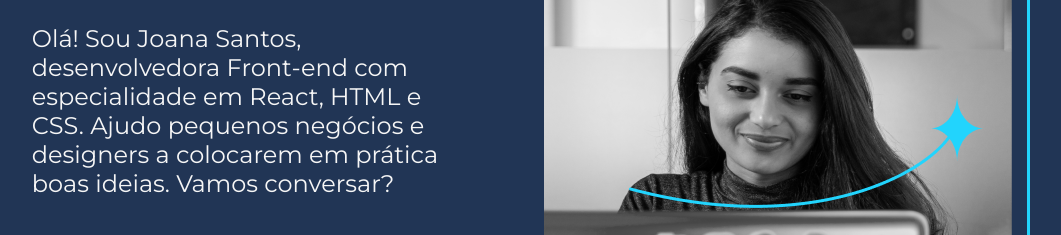
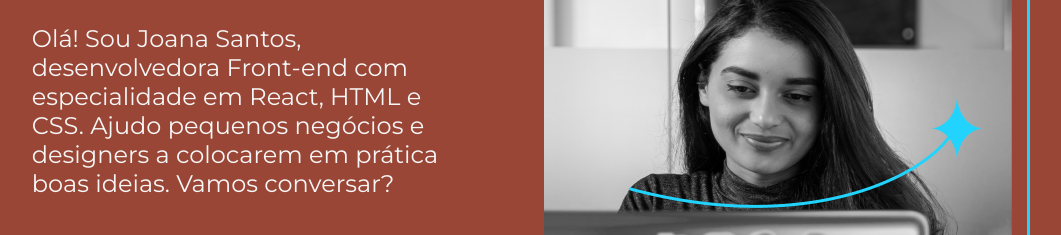
Before and after one commit to pauloglh/alura-cursos, a plain HTML site: page html-css/curso01/portifolio/index.html in a window 1280 px wide. Shown: the part 372-607 px from the top of the page, without its empty margins (109-1170 px from the left). Drawn offline with nearby package versions, Linux system fonts and the light colour scheme.

Commit message:
Update style.css

```diff
--- a/html-css/curso01/portifolio/style/style.css
+++ b/html-css/curso01/portifolio/style/style.css
@@ -5,10 +5,10 @@
 @import url('https://fonts.googleapis.com/css2?family=Montserrat:wght@600&display=swap');
 
 :root{
-    --cor-fundo: #213555;
-    --cor-texto: #F0F0F0;
-    --cor-destaque: #E5D283;
-    --cor-hover: #4F709C;
+    --cor-fundo: #994636;
+    --cor-texto: #EAF4D3;
+    --cor-destaque: #DBD8AE;
+    --cor-hover: #CA907E;
 
     --font-titulos: 'Krona One', sans-serif;
     --font-textos: 'Montserrat', sans-serif;
```
